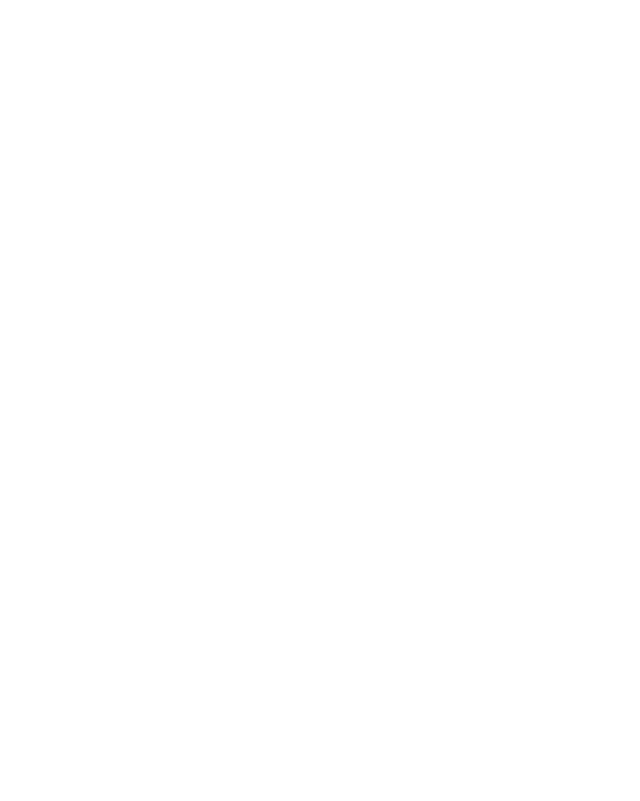
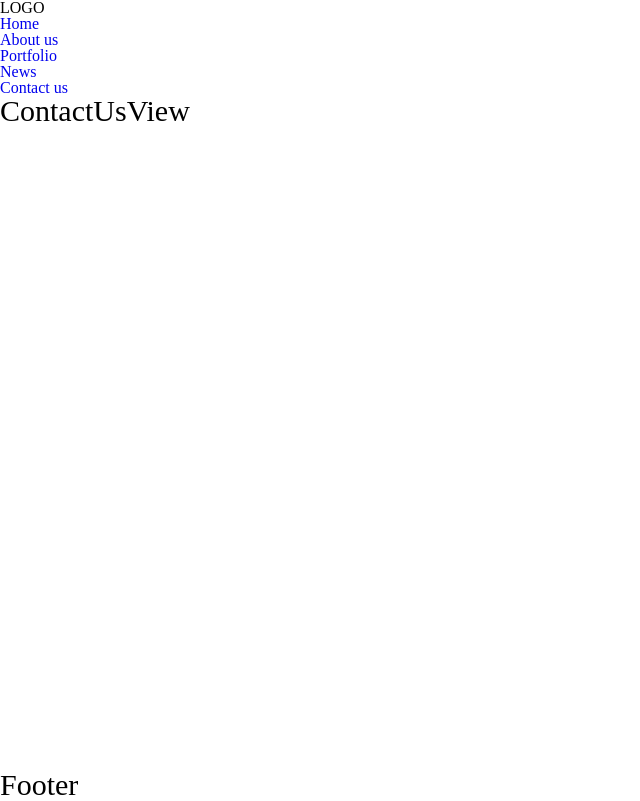
Before and after one commit to KindCatt/GamingWebsite, a Vue app: page /contact in a window 1280 px wide. Shown: the whole page, without its empty margins (0-640 px from the left). Built offline with nearby package versions, Linux system fonts and the light colour scheme.

Commit message:
Создал папку Layout, добавил компоненты, подключил NavBar и Footer в App

```diff
--- a/src/App.vue
+++ b/src/App.vue
@@ -1,18 +1,34 @@
 <script>
+import NavBar from "@/components/Layout/NavBar.vue";
+import FooterView from "@/components/Layout/FooterView.vue";
 
 export default {
 	name: 'App',
-	components: {}
+	components: {
+		NavBar,
+		FooterView
+	}
 }
 </script>
 
 <template>
 	<div class="app">
+		<NavBar class="app__nav"/>
 
-		<RouterView />
+		<RouterView class="app__router"/>
+
+		<FooterView class="app__footer"/>
 	</div>
 </template>
 
 <style lang="scss">
+.app {
+	display:flex;
+	flex-direction:column;
+	min-height: 100vh;
 
+	&__router {
+		flex: 1 1 auto;
+	}
+}
 </style>
--- /dev/null
+++ b/src/components/Layout/FooterView.vue
@@ -0,0 +1,9 @@
+<template>
+	<footer class="footer-view">
+		<div style="font-size: 30px;">Footer</div>
+	</footer>
+</template>
+
+<style>
+
+</style>
--- /dev/null
+++ b/src/components/Layout/NavBar.vue
@@ -0,0 +1,18 @@
+ <template>
+	<nav class="nav-bar">
+		<div class="nav-bar__logo">
+			<p class="nav-bar__text">LOGO</p>
+		</div>
+		<ul class="nav-bar__list">
+			<li class="nav-bar__link"><RouterLink to="/">Home</RouterLink></li>
+			<li class="nav-bar__link"><RouterLink to="/about">About us</RouterLink></li>
+			<li class="nav-bar__link"><RouterLink to="/services">Portfolio</RouterLink></li>
+			<li class="nav-bar__link"><RouterLink to="/news">News</RouterLink></li>
+			<li class="nav-bar__link"><RouterLink to="/contact">Contact us</RouterLink></li>
+		</ul>
+	</nav>
+</template>
+
+<style>
+
+</style>
--- a/src/views/AboutUsView.vue
+++ b/src/views/AboutUsView.vue
@@ -13,12 +13,12 @@
 <template>
 	<div class="about-view">
 		<!-- Заголовок и описание страницы -->
-		<div></div>
+		<div style="font-size: 30px;">AboutUsView</div>
 		<!-- / Заголовок и описание страницы -->
 	</div>
 
 </template>
 
-<style>
+<style lang="scss">
 
 </style>
--- a/src/views/ContactUsView.vue
+++ b/src/views/ContactUsView.vue
@@ -13,7 +13,7 @@
 <template>
 	<div class="contact-view">
 		<!-- Заголовок и описание страницы -->
-		<div></div>
+		<div style="font-size: 30px;">ContactUsView</div>
 		<!-- / Заголовок и описание страницы -->
 	</div>
 
--- a/src/views/HomeView.vue
+++ b/src/views/HomeView.vue
@@ -13,7 +13,7 @@
 <template>
 	<div class="home-view">
 		<!-- Заголовок и описание страницы -->
-		<div></div>
+		<div style="font-size: 30px;">HomeView</div>
 		<!-- / Заголовок и описание страницы -->
 	</div>
 
--- a/src/views/NewsView.vue
+++ b/src/views/NewsView.vue
@@ -13,7 +13,7 @@
 <template>
 	<div class="news-view">
 		<!-- Заголовок и описание страницы -->
-		<div></div>
+		<div style="font-size: 30px;">NewsView</div>
 		<!-- / Заголовок и описание страницы -->
 	</div>
 
--- a/src/views/ServicesView.vue
+++ b/src/views/ServicesView.vue
@@ -13,7 +13,7 @@
 <template>
 	<div class="services-view">
 		<!-- Заголовок и описание страницы -->
-		<div></div>
+		<div style="font-size: 30px;">ServicesView</div>
 		<!-- / Заголовок и описание страницы -->
 	</div>
 
```
Also changed, not shown: src/components/Layout/ContentView.vue (added, +9 -0 lines), src/components/Layout/HeaderView.vue (added, +9 -0 lines), src/components/icons/IconEcosystem.vue (added, +7 -0 lines).
